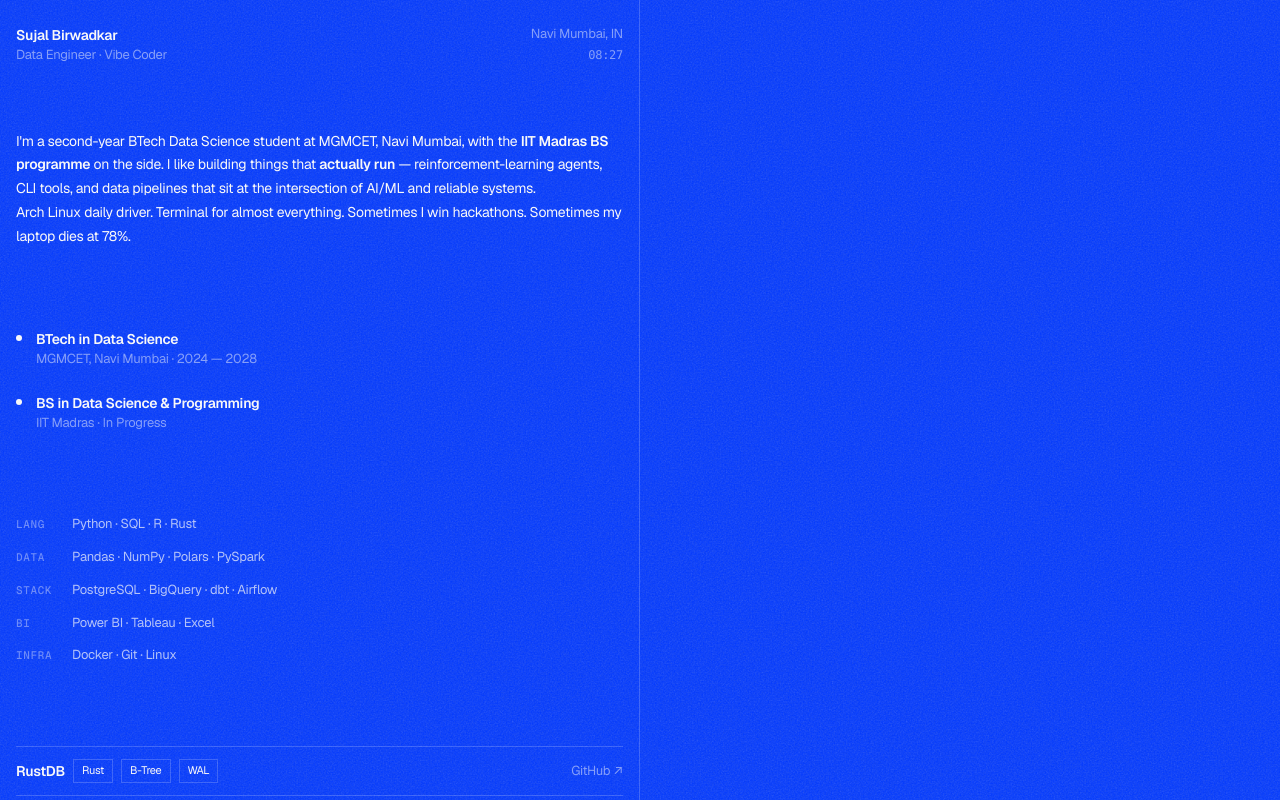
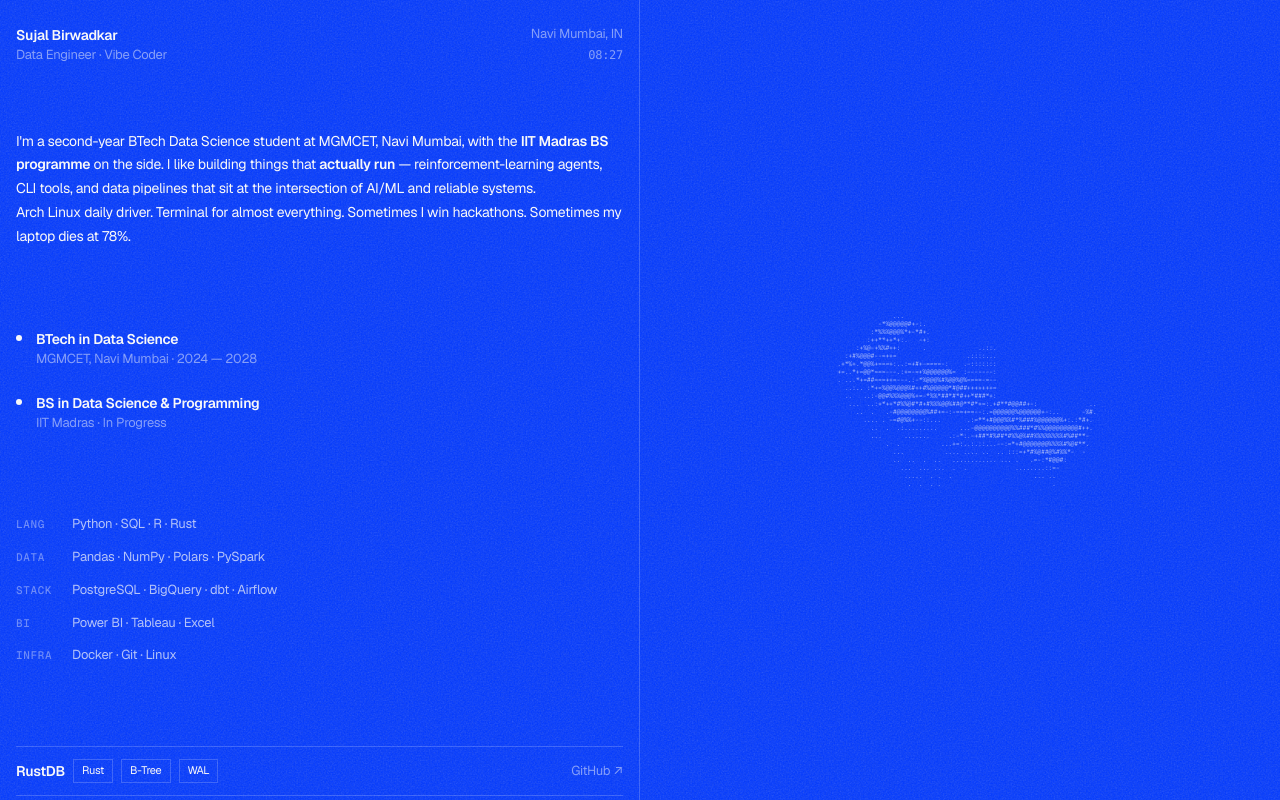
Before and after one commit to ZeroiJ/portfolio, a Next.js app: page / in a window 1280 px wide. Shown: the top 800 px of the page. Built offline with nearby package versions, Linux system fonts and the light colour scheme; no server answers.

Commit message:
feat: ASCII astronaut art in desktop void (hidden on mobile)

```diff
--- a/src/app/globals.css
+++ b/src/app/globals.css
@@ -280,6 +280,36 @@ strong {
 .cursor-dot.hover {
   transform: scale(3);
   opacity: 0.6;
+}
+
+/* ─── ASCII SIDE ART (desktop void filler) ─── */
+.ascii-side {
+  display: none;
+}
+
+@media (min-width: 1100px) {
+  .ascii-side {
+    display: flex;
+    position: fixed;
+    left: 700px;
+    right: 24px;
+    top: 0;
+    bottom: 0;
+    align-items: center;
+    justify-content: center;
+    pointer-events: none;
+    z-index: 1;
+  }
+}
+
+.ascii-art {
+  font-family: var(--font-geist-mono), 'SF Mono', 'Fira Code', monospace;
+  font-size: clamp(6px, 0.52vw, 10px);
+  line-height: 1.2;
+  white-space: pre;
+  margin: 0;
+  opacity: 0.55;
+  user-select: none;
 }
 
 /* ─── RESPONSIVE ─── */
--- a/src/app/page.tsx
+++ b/src/app/page.tsx
@@ -3,6 +3,7 @@ import Noise from "@/components/Noise";
 import Clock from "@/components/Clock";
 import ScrollReveal from "@/components/ScrollReveal";
 import Guestbook from "@/components/Guestbook";
+import AsciiAstronaut from "@/components/AsciiAstronaut";
 
 const PROJECTS = [
   {
@@ -74,6 +75,7 @@ export default function Home() {
     <>
       <Cursor />
       <Noise />
+      <AsciiAstronaut />
 
       <div className="page page-in">
         {/* Header */}
--- /dev/null
+++ b/src/components/AsciiAstronaut.tsx
@@ -0,0 +1,30 @@
+const ART = `                           ...
+                       -*%@@@@@#+-:.
+                     :*%%%@@@%*+-*#+.
+                    :++**++*+:.   -+:
+                 :+%@-+%%#++:      .              ..::.
+              :+#%@@@#--=++=                   .::::...
+            .+*%+.*@@%+===+:..:=+#+-====-:    .-:::::::
+            +=..*+=@@*===---.:+=-=+%@@@@@@%=  :-------:
+            . ...*+=##===++=---.:-*%@@@%#%@@%@%====-=--
+              ..:.. :*+=%@@%@@@%#++#%@@@@@*#@##+++++++=
+              ..   ..:-@@#%%%@@@%+=-*%%*##*#*#++*###*+:
+               ...  ..:+*++*#%%@#*#+#%%%@@%##@**#*+=:.+#**#@@##+-:              ..
+                 ..  .   .-#@@@@@@@@%##+=-:-==+==--:.=@@@@@@%@@@@@@+-:..      -%#.
+                   .... . -=#@%%+--::...       .:=**+#@@@%%#*%###%@@@@@@%+:.:*#+.
+                     ..  .  .:.........      ...-@@@@@@@@@@%%###*#%%@@@@@@@@@#++.
+                     ...      .......     .:-*:.-+##*#%##*#%%@%##%%%%%%%%#%##**-
+                         .  .           ...+=:..:.::...--:=*+#@@@@@@@%%%%#%@#**.
+                           ...           .... .... ..  .. :::=+*#%@##@%#%%*-  -
+                           ..  ..  .  ..   ............ ... .   .=-:*#@@#:
+                             ...  ... ...  .  .             ........::=-
+                              .....  . .  .                      ... ..
+                               .  .  . .                              .`;
+
+export default function AsciiAstronaut() {
+  return (
+    <aside className="ascii-side" aria-hidden="true">
+      <pre className="ascii-art">{ART}</pre>
+    </aside>
+  );
+}
```
